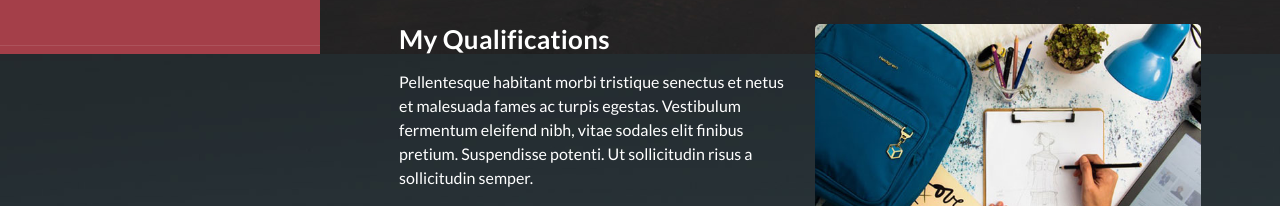
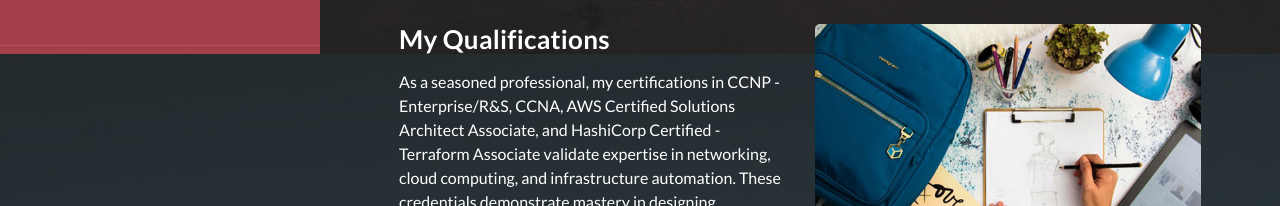
Before and after one commit to tinashem-hub/resume, a plain HTML site: page index.html in a window 1280 px wide. Shown: the part 746-952 px from the top of the page. Drawn offline with Linux system fonts and the light colour scheme; no server answers.

Commit message:
Update index.html

```diff
--- a/index.html
+++ b/index.html
@@ -137,11 +137,10 @@ https://templatemo.com/tm-531-reflux
                 <div class="left-text">
                   <h4>My Qualifications</h4>
                   <p>
-                    Pellentesque habitant morbi tristique senectus et netus et
-                    malesuada fames ac turpis egestas. Vestibulum fermentum
-                    eleifend nibh, vitae sodales elit finibus pretium.
-                    Suspendisse potenti. Ut sollicitudin risus a sollicitudin
-                    semper.
+                    As a seasoned professional, my certifications in CCNP - Enterprise/R&S, CCNA,
+                    AWS Certified Solutions Architect Associate, and HashiCorp Certified - Terraform Associate validate expertise in networking,
+                    cloud computing, and infrastructure automation. These credentials demonstrate mastery in designing, implementing, and managing enterprise networks,
+                    crafting scalable cloud solutions, and efficiently provisioning infrastructure resources across diverse environments, reflecting a commitment to excellence and innovation in the field.
                   </p>
                   <div class="white-button">
                     <a href="#">Read More</a>
```
